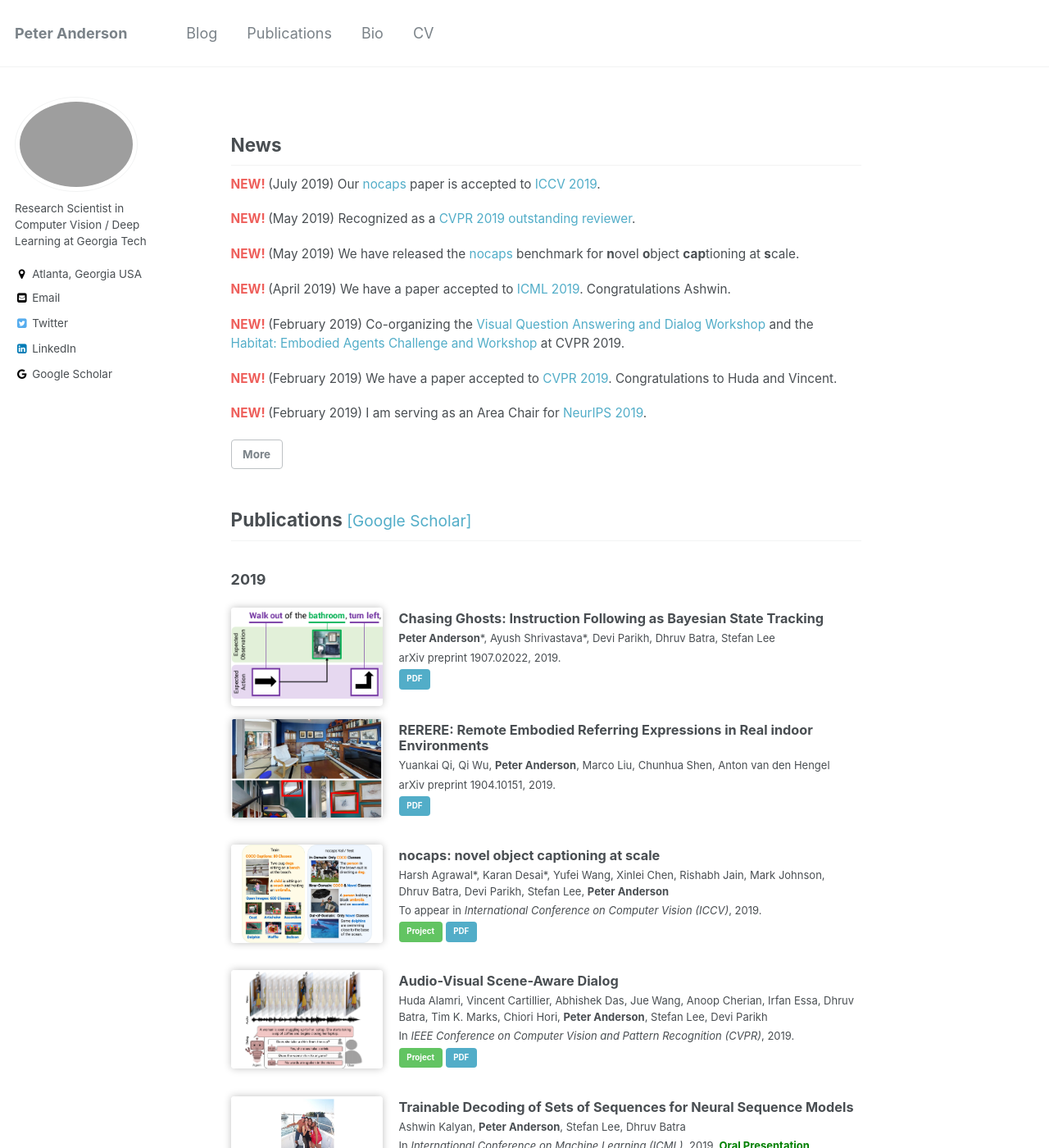
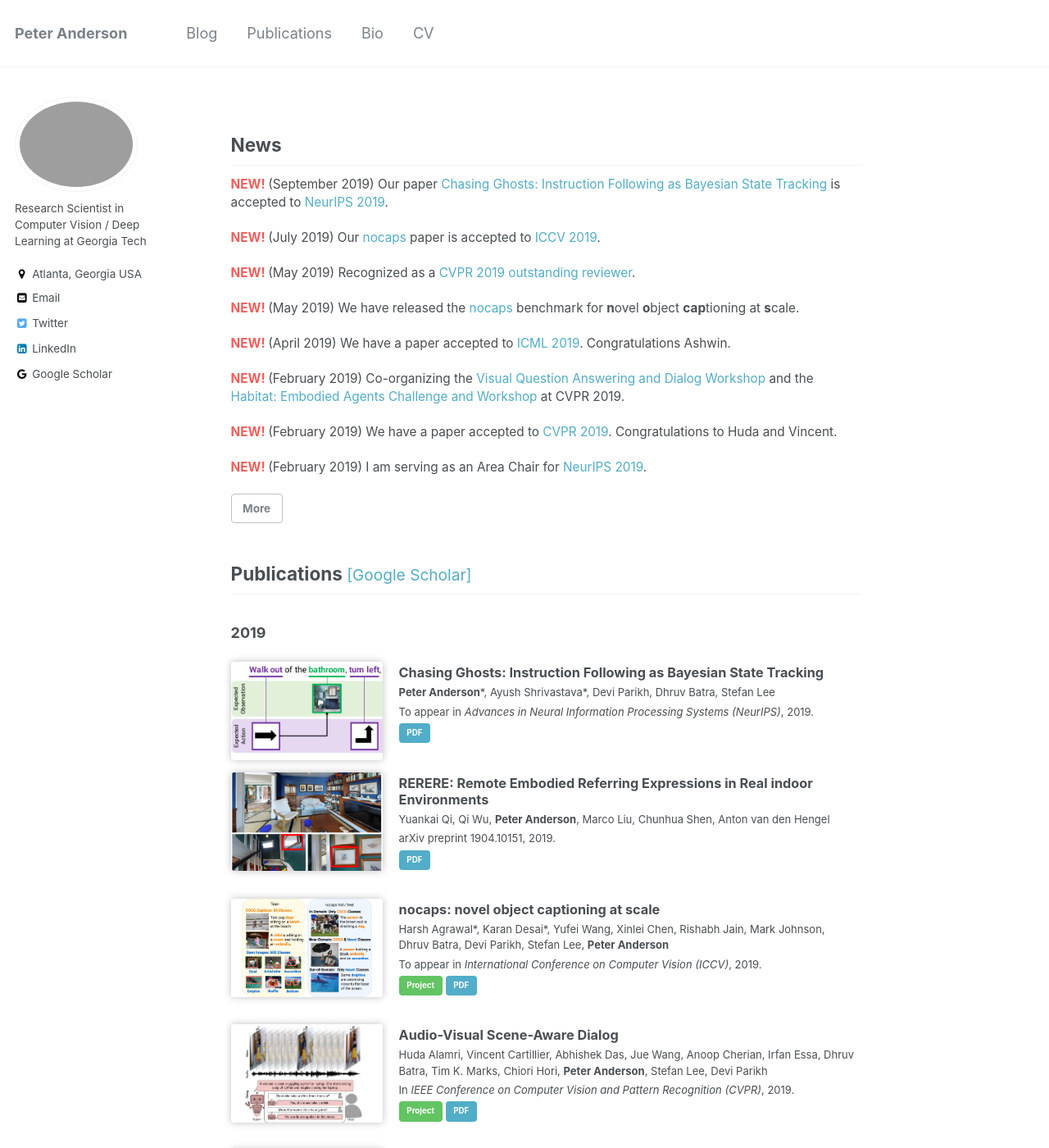
Before and after one commit to peteanderson80/peteanderson80.github.io, a Jekyll site: the page built from index.html, in a window 1280 px wide and 1400 px high. Shown: the whole window at 82% size. Built offline with Jekyll 4.4.1, drawn with Linux system fonts in a browser that asks for light colours; a script that is not in the unit is left out; the list of posts is cut into pages by our own code.

Commit message:
NeurIPS acceptance

```diff
--- a/_data/news.yml
+++ b/_data/news.yml
@@ -1,5 +1,6 @@
 # News on home page
 main:
+  - "(September 2019) Our paper [Chasing Ghosts: Instruction Following as Bayesian State Tracking](https://arxiv.org/abs/1907.02022) is accepted to [NeurIPS 2019](https://neurips.cc/)."
   - "(July 2019) Our [nocaps](https://nocaps.org/) paper is accepted to [ICCV 2019](http://iccv2019.thecvf.com/)."
   - "(May 2019) Recognized as a [CVPR 2019 outstanding reviewer](http://cvpr2019.thecvf.com/files/CVPR_2019_Program_Guide.pdf)."
   - "(May 2019) We have released the [nocaps](https://nocaps.org/) benchmark for **n**ovel **o**bject **cap**tioning at **s**cale."
@@ -9,6 +10,7 @@ main:
   - "(February 2019) I am serving as an Area Chair for [NeurIPS 2019](https://neurips.cc/Conferences/2019)."
 
 all:
+  - "(September 2019) Our paper [Chasing Ghosts: Instruction Following as Bayesian State Tracking](https://arxiv.org/abs/1907.02022) is accepted to [NeurIPS 2019](https://neurips.cc/)."
   - "(July 2019) Our [nocaps](https://nocaps.org/) paper is accepted to [ICCV 2019](http://iccv2019.thecvf.com/)."
   - "(May 2019) Recognized as a [CVPR 2019 outstanding reviewer](http://cvpr2019.thecvf.com/files/CVPR_2019_Program_Guide.pdf)."
   - "(May 2019) We have released the [nocaps](https://nocaps.org/) benchmark for **n**ovel **o**bject **cap**tioning at **s**cale."
--- a/_data/publications.yml
+++ b/_data/publications.yml
@@ -2,7 +2,7 @@
 year2019:
   - title: "Chasing Ghosts: Instruction Following as Bayesian State Tracking"
     authors: "**Peter Anderson**&#42;, Ayush Shrivastava&#42;, Devi Parikh, Dhruv Batra, Stefan Lee"
-    venue: "arXiv preprint 1907.02022, 2019."
+    venue: "To appear in *Advances in Neural Information Processing Systems (NeurIPS)*, 2019."
     teaser: chasing_ghosts.png
     links:
       - "[PDF](https://arxiv.org/pdf/1907.02022.pdf){: .btn .btn--info}"
```
